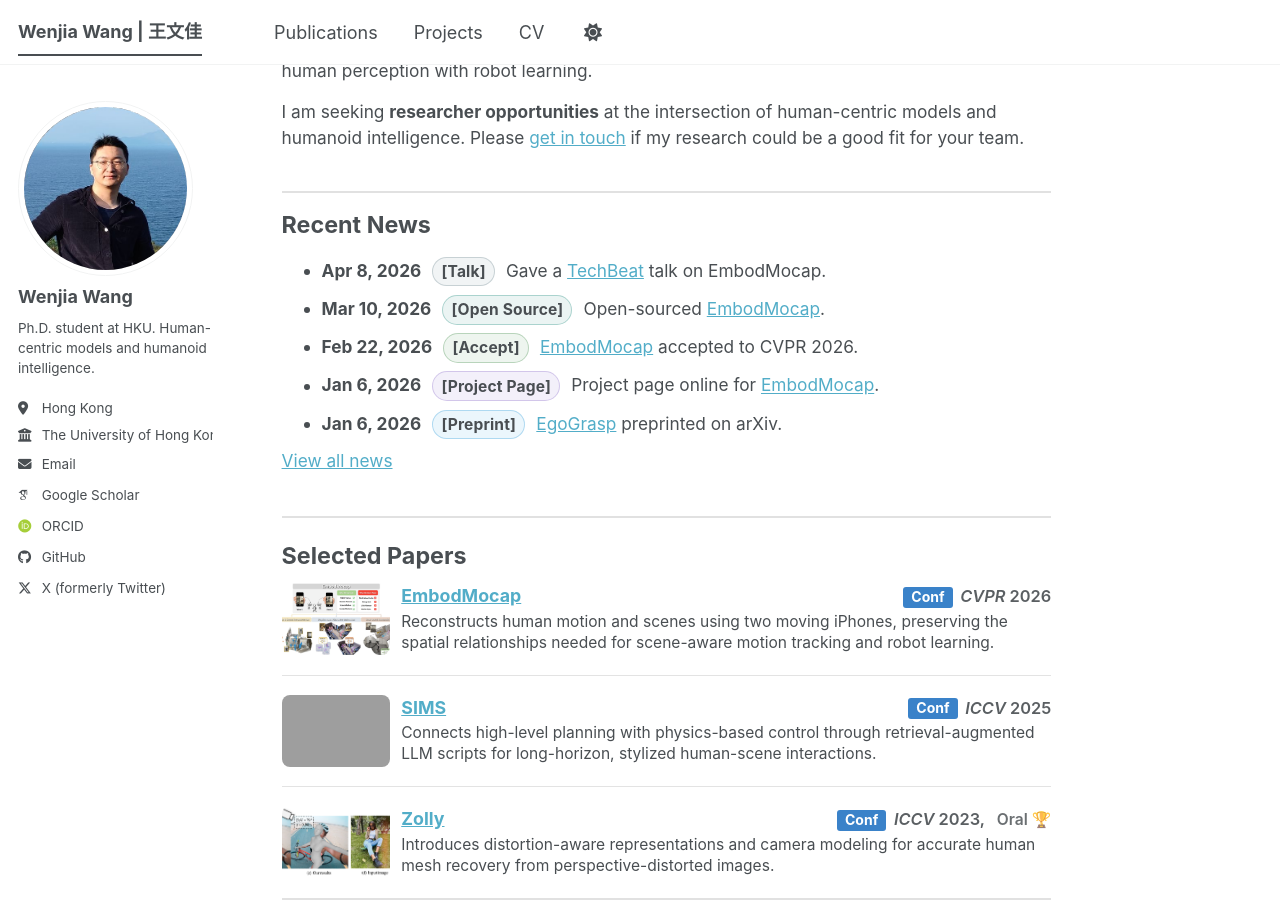
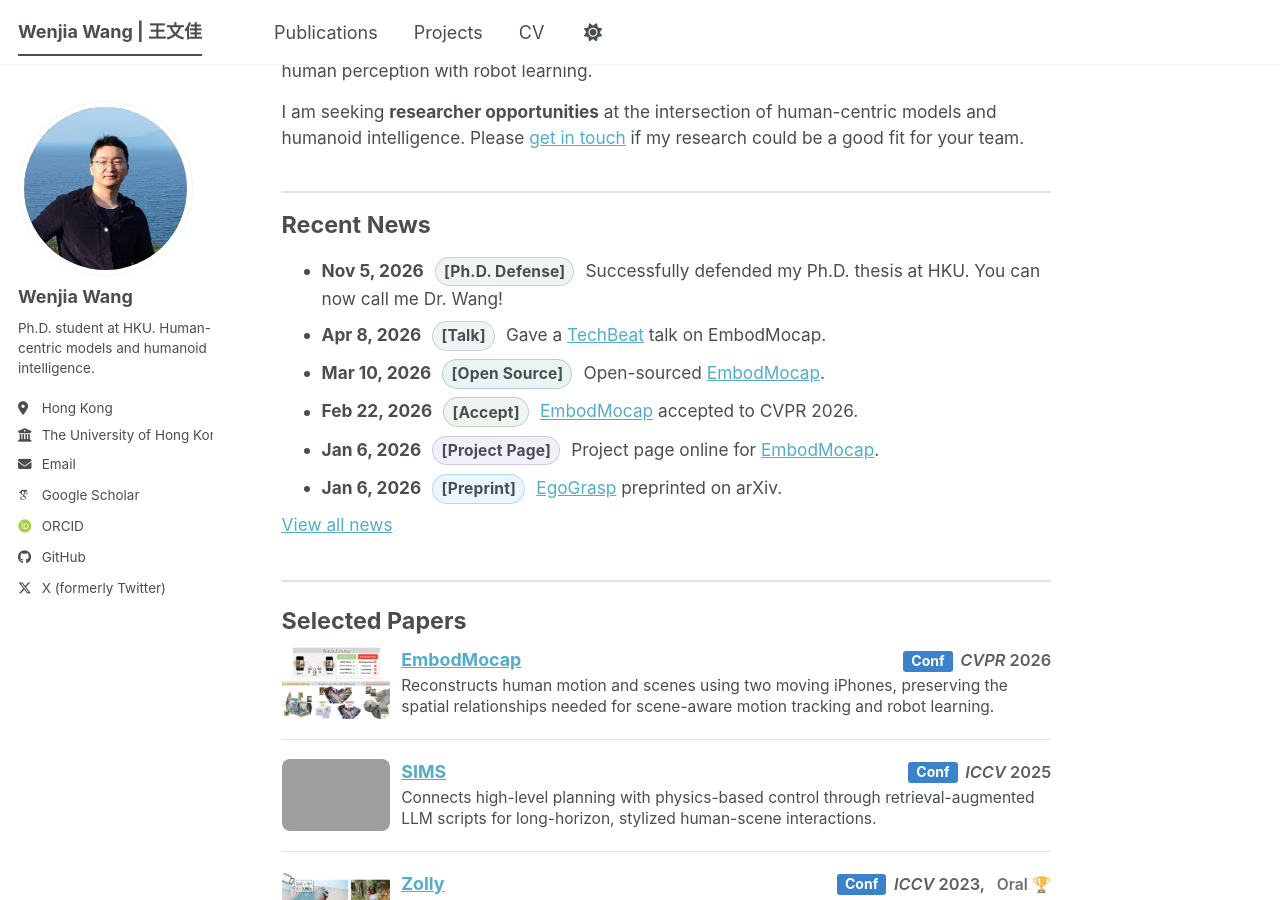
Before and after one commit to WenjiaWang0312/WenjiaWang0312.github.io, a Jekyll site: the page built from _pages/about.md, in a window 1280 px wide and 900 px high, scrolled down 450 px. Built offline with Jekyll 4.4.1, drawn with Linux system fonts in a browser that asks for light colours; some web fonts are replaced; a script bundle is joined from its source files by our own code; library files that are not in the unit come from our copies; grey boxes are pictures that could not be loaded.

Commit message:
Add PhD defense milestone to news

```diff
--- a/_pages/about.md
+++ b/_pages/about.md
@@ -17,6 +17,7 @@ redirect_from:
 <section class="home-section home-section--news">
   <h2>Recent News</h2>
   <ul>
+    <li><strong>Nov 5, 2026</strong> <span class="home-news-tag home-news-tag--other">[Ph.D. Defense]</span> Successfully defended my Ph.D. thesis at HKU. You can now call me Dr. Wang!</li>
     <li><strong>Apr 8, 2026</strong> <span class="home-news-tag home-news-tag--other">[Talk]</span> Gave a <a href="https://www.techbeat.net/talk-info?id=1039">TechBeat</a> talk on EmbodMocap.</li>
     <li><strong>Mar 10, 2026</strong> <span class="home-news-tag home-news-tag--open-source">[Open Source]</span> Open-sourced <a href="https://github.com/WenjiaWang0312/EmbodMocap">EmbodMocap</a>.</li>
     <li><strong>Feb 22, 2026</strong> <span class="home-news-tag home-news-tag--accept">[Accept]</span> <a href="/projects/embodmocap/">EmbodMocap</a> accepted to CVPR 2026.</li>
```
Also changed, not shown: _pages/news.md (+1 -0 lines).
